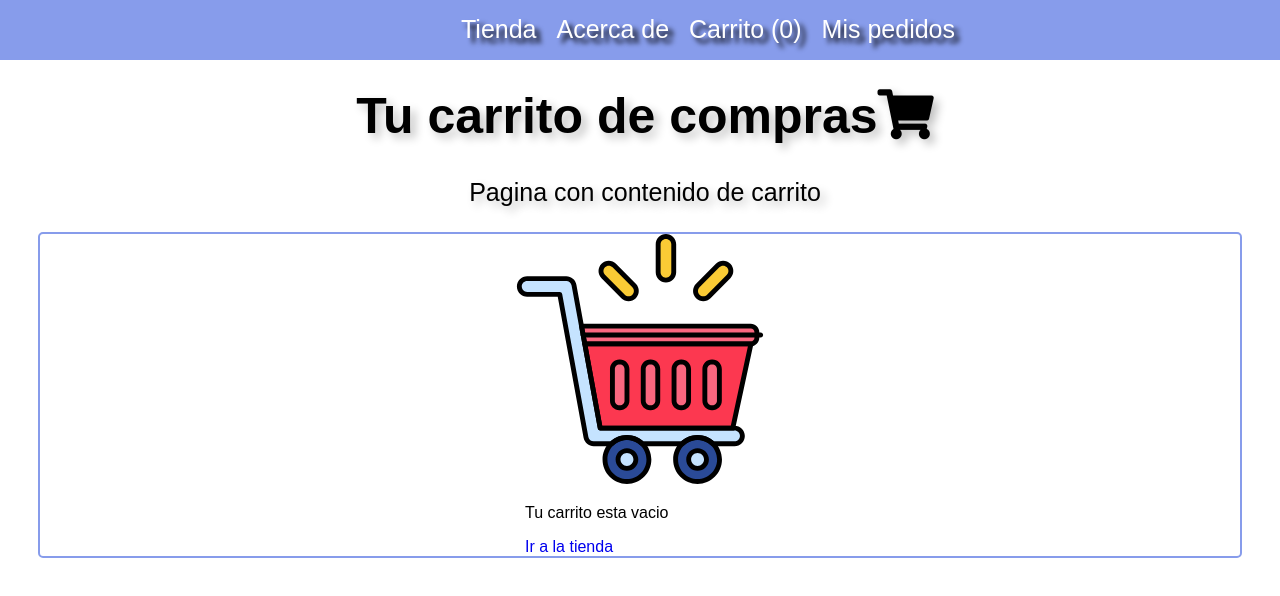
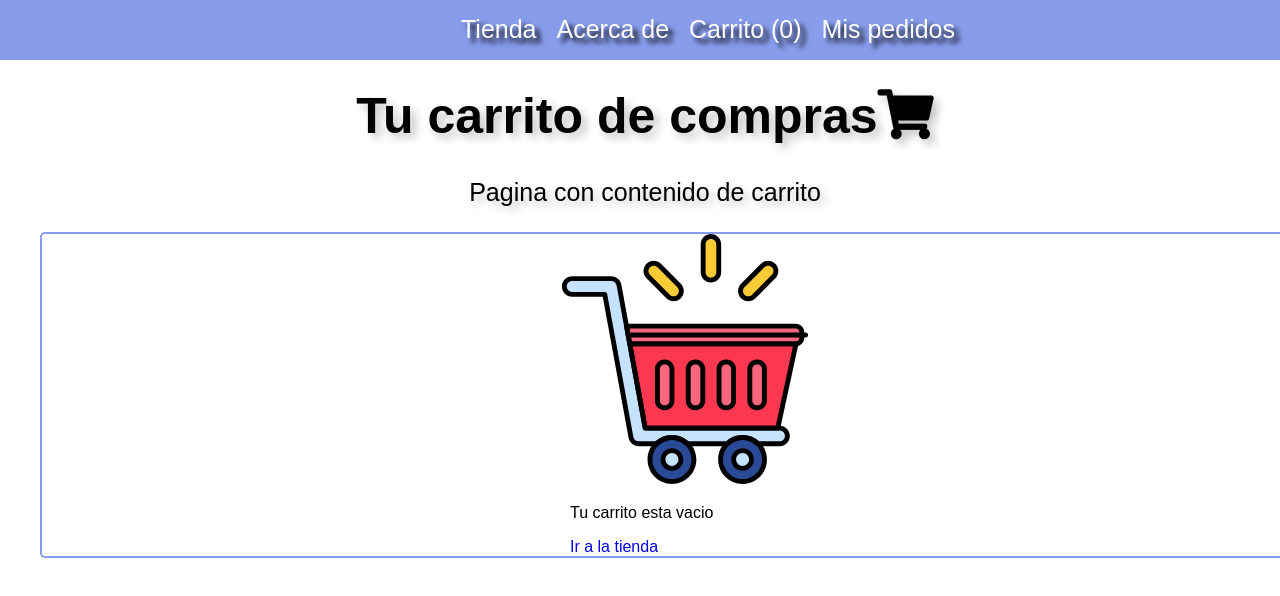
Before and after one commit to tholliver/carrito, a React (Create React App) app: page /carrito in a window 1280 px wide. Shown: the top 596 px of the page. Built offline with nearby package versions, Linux system fonts and the light colour scheme; no server answers.

Commit message:
Correccion max-width:1300px

```diff
--- a/src/pages/cart/Styles.css
+++ b/src/pages/cart/Styles.css
@@ -305,6 +305,10 @@ body{
     .contenedor-individual-producto {
         width: 650px;
     }
+
+    .Caja-productos-general{
+        margin-right: -90px;
+    }
 }
 
 @media screen and (max-width: 1200px) {
--- a/src/pages/cart/index.js
+++ b/src/pages/cart/index.js
@@ -28,6 +28,7 @@ const Cart = () => {
           </div>
         </div>
 
+        <div className="Contenedor">
         <div className="Caja-productos-general">
           <div className="row no-gutters justify-content-center probando">
             <div className="xv">
@@ -89,6 +90,7 @@ const Cart = () => {
             )}
           </div>
         </div>
+        </div>
       </div>
     </Layout>
   );
```
